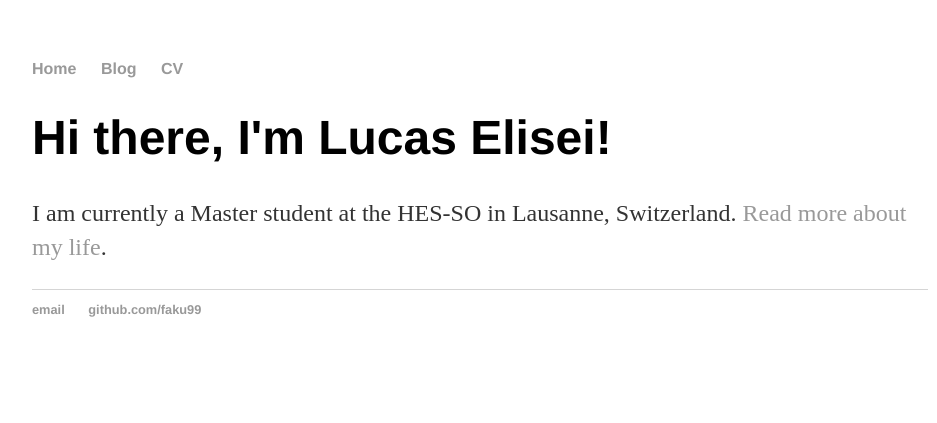
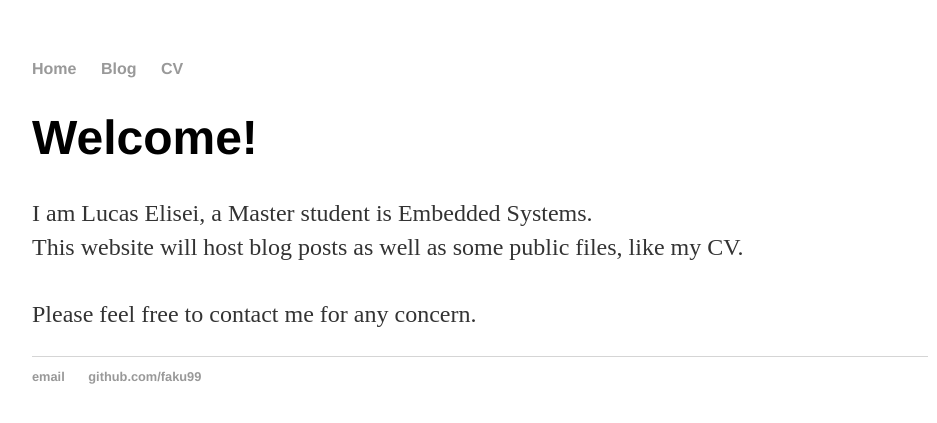
Before and after one commit to faku99/faku99.github.io, a Jekyll site: the page built from index.html, in a window 1280 px wide. Shown: the top 423 px of the page, without its empty margins (160-1097 px from the left). Built offline with Jekyll 4.4.1, drawn with Linux system fonts in a browser that asks for light colours.

Commit message:
Updated home page

```diff
--- a/index.html
+++ b/index.html
@@ -3,7 +3,12 @@ layout: default
 title: Home - Lucas Elisei
 ---
 
-<div class="blurb">
-    <h1>Hi there, I'm Lucas Elisei!</h1>
-    <p>I am currently a Master student at the HES-SO in Lausanne, Switzerland. <a href="/about">Read more about my life</a>.</p>
+<div class="post">
+    <h1>Welcome!</h1>
+    <p>
+        I am Lucas Elisei, a Master student is Embedded Systems.    <br>
+        This website will host blog posts as well as some public files, like my CV. <br>
+        <br>
+        Please feel free to contact me for any concern.
+    </p>
 </div>
```
